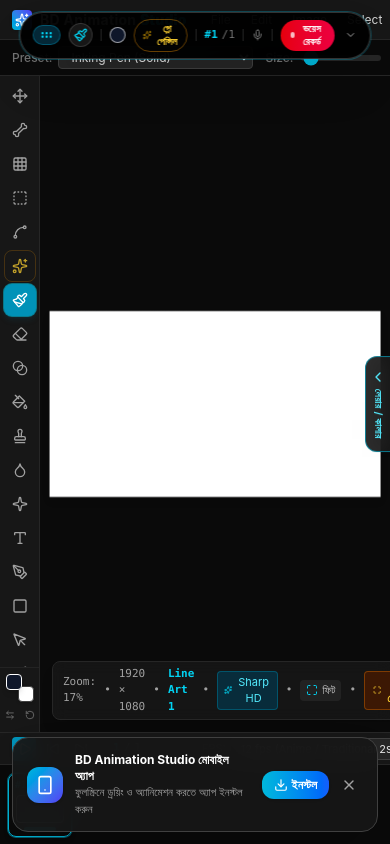
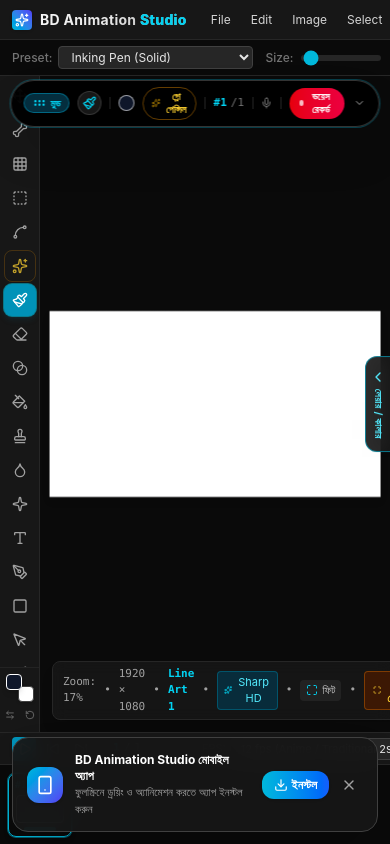
Before and after one commit to hseismailhossain-droid/BD-ANIMATION-STUDIO, a React (Vite) app in the folder BD ANIMATION STUDIO/: page / in a window 390 px wide. Built offline with nearby package versions, Linux system fonts and the light colour scheme.

Commit message:
Add isFullPageMode prop and update drag handlers

```diff
--- a/BD ANIMATION STUDIO/src/components/DynamicIsland.tsx
+++ b/BD ANIMATION STUDIO/src/components/DynamicIsland.tsx
@@ -93,6 +93,7 @@
   selectedVectorShapeId?: string;
   cloneSettings?: CloneSettings;
   onToggleCloneSampling?: () => void;
+  isFullPageMode?: boolean;
 }
 
 export const DynamicIsland: React.FC<DynamicIslandProps> = ({
@@ -131,6 +132,7 @@
   selectedVectorShapeId,
   cloneSettings,
   onToggleCloneSampling,
+  isFullPageMode = false,
 }) => {
   const [isExpanded, setIsExpanded] = useState<boolean>(false);
   const [activeTab, setActiveTab] = useState<'tools' | 'audio' | 'anim' | 'color' | 'actions'>('tools');
@@ -202,7 +204,7 @@
 
   // Pointer Drag Handlers (supports Touch & Mouse smoothly with window listeners)
   const handlePointerDown = (e: React.PointerEvent) => {
-    if (e.button !== 0) return;
+    if (e.button !== 0 && e.pointerType !== 'touch') return;
     const target = e.target as HTMLElement;
     // Don't start drag if clicking interactive elements
     if (
@@ -405,7 +407,11 @@
           : undefined
       }
       className={`fixed z-50 select-none ${isExpanded ? 'touch-auto' : 'touch-none'} ${
-        position ? '' : 'left-1/2 -translate-x-1/2 top-3'
+        position
+          ? ''
+          : isFullPageMode
+          ? 'left-1/2 -translate-x-1/2 top-3'
+          : 'left-1/2 -translate-x-1/2 top-20 sm:top-[76px]'
       } ${isExpanded ? 'w-[94vw] max-w-lg' : 'w-auto'}`}
     >
       {/* COLLAPSED STATE: Sleek Apple-style Pill Capsule (Draggable & Clickable) */}
@@ -420,9 +426,15 @@
           title="মাউস বা হাত দিয়ে চেপে ধরে যেকোনো জায়গায় ড্র্যাগ করে সরান (Drag anywhere / Tap to open)"
         >
           {/* Visual Grip Handle */}
-          <div className="flex items-center gap-1 text-cyan-400 bg-cyan-950/80 px-1.5 py-0.5 rounded-full border border-cyan-700/60 font-semibold text-[10px]">
+          <div
+            onPointerDown={(e) => {
+              e.stopPropagation();
+              handlePointerDown(e);
+            }}
+            className="flex items-center gap-1 text-cyan-400 bg-cyan-950/90 px-2 py-0.5 rounded-full border border-cyan-700/80 font-bold text-[10px] cursor-grab active:cursor-grabbing touch-none select-none shadow-sm"
+          >
             <GripHorizontal className="w-3.5 h-3.5" />
-            <span className="hidden sm:inline">মুভ</span>
+            <span>মুভ</span>
           </div>
 
           {/* Active Tool Icon */}
```
